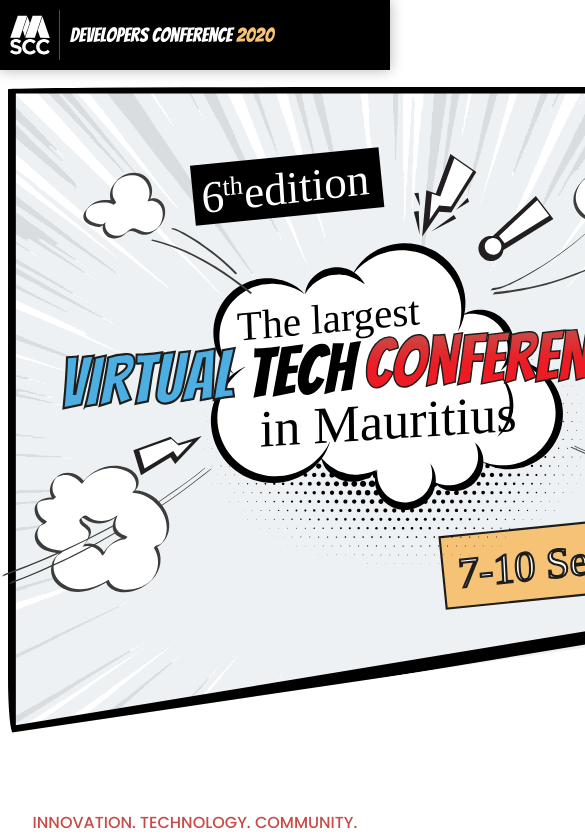
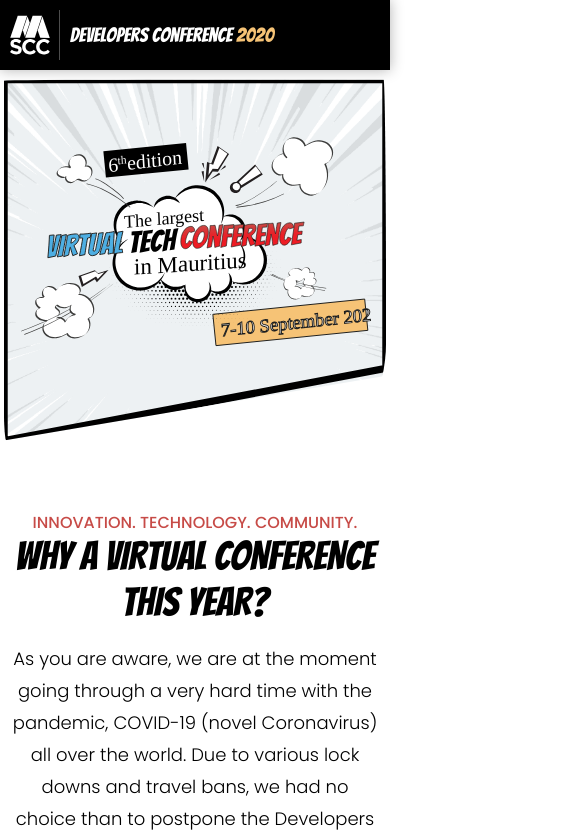
Before and after one commit to mscraftsman/devcon2020virtual, a Vue app: page / in a window 390 px wide. Shown: the top 838 px of the page, 585 px wide, since content can reach past the window. Built offline with nearby package versions, Linux system fonts and the light colour scheme.

Commit message:
Responsive

```diff
--- a/src/components/home/IntroComponent.vue
+++ b/src/components/home/IntroComponent.vue
@@ -78,7 +78,8 @@ export default {};
     z-index: 3;
 
     img {
-      width: 800px;
+      max-width: 800px;
+      width: 100%;
       transform: translateY(-40px);
       z-index: 100;
     }
@@ -134,4 +135,31 @@ export default {};
     }
   }
 }
+
+@media (max-width: 768px) {
+  .intro__container {
+    .image {
+      img {
+        width: 80%;
+      }
+    }
+  }
+}
+
+@media (max-width: 500px) {
+  .intro__container {
+    .image {
+      img {
+        width: 90%;
+        transform: translateY(-20px);
+      }
+    }
+
+    .borders {
+      svg {
+        height: 380px;
+      }
+    }
+  }
+}
 </style>
--- a/src/components/home/ScheduleComponent.vue
+++ b/src/components/home/ScheduleComponent.vue
@@ -29,6 +29,7 @@ export default {};
 
   .schedule-wf {
     width: 100%;
+    margin-top: 20px;
   }
 }
 </style>
--- a/src/components/shared/FooterComponent.vue
+++ b/src/components/shared/FooterComponent.vue
@@ -75,15 +75,6 @@ export default {};
   line-height: 0;
 
   .footer__content {
-    // display: grid;
-    // grid-template-columns: 0.2fr 1fr;
-
-    // .left__wrapper {
-    //   img {
-    //     width: 100px;
-    //   }
-    // }
-
     .top__wrapper {
       text-align: center;
 
@@ -165,6 +156,12 @@ export default {};
 
 @media (max-width: 768px) {
   .slanted__svg {
+    .building {
+      width: 300px;
+    }
+  }
+
+  .slanted__svg {
     background-size: 300px;
     background-position: 30px right;
   }
@@ -189,6 +186,12 @@ export default {};
 
 @media (max-width: 500px) {
   .slanted__svg {
+    .building {
+      width: 180px;
+    }
+  }
+
+  .slanted__svg {
     background-size: 200px;
     background-position: 40px right;
   }
```
